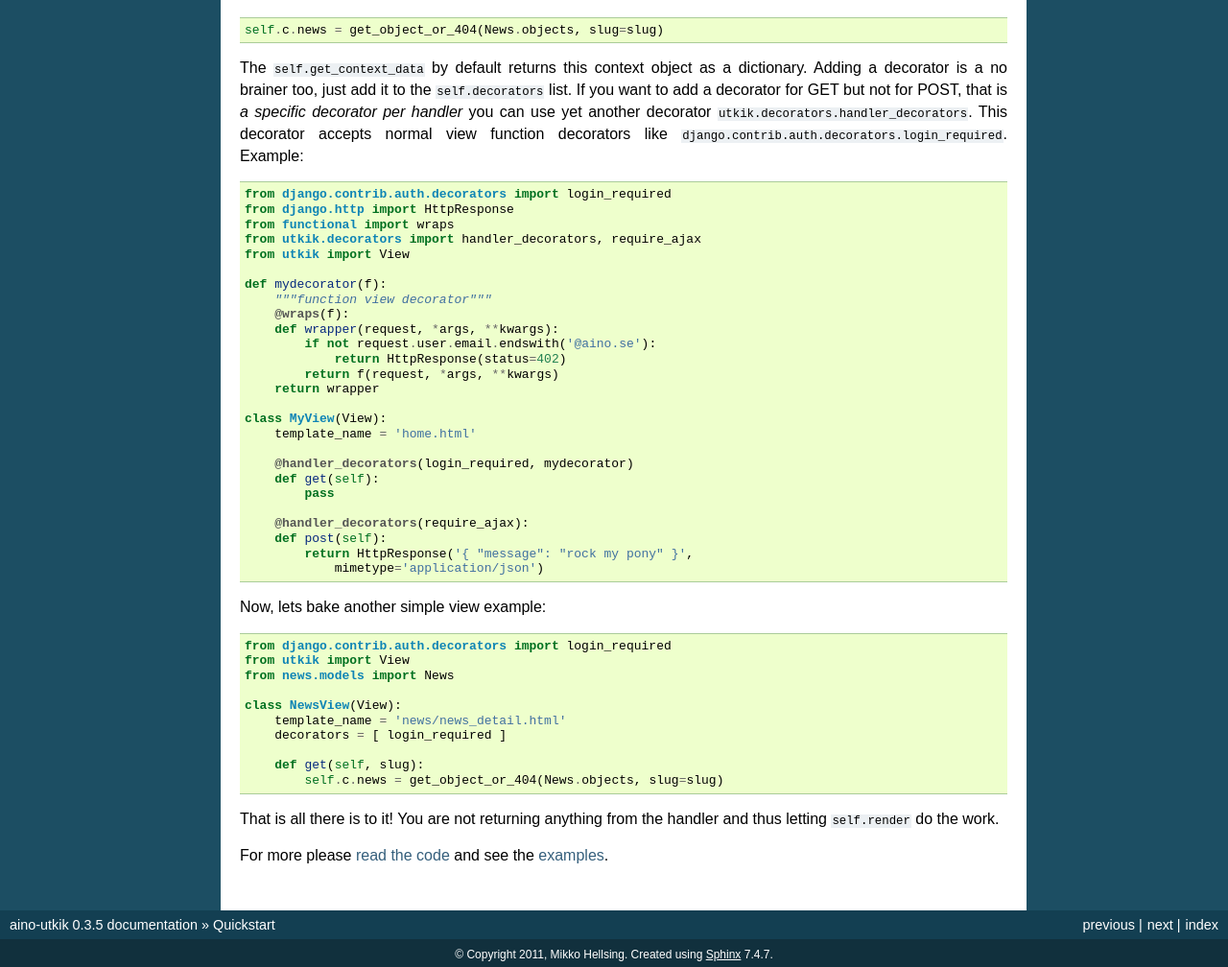
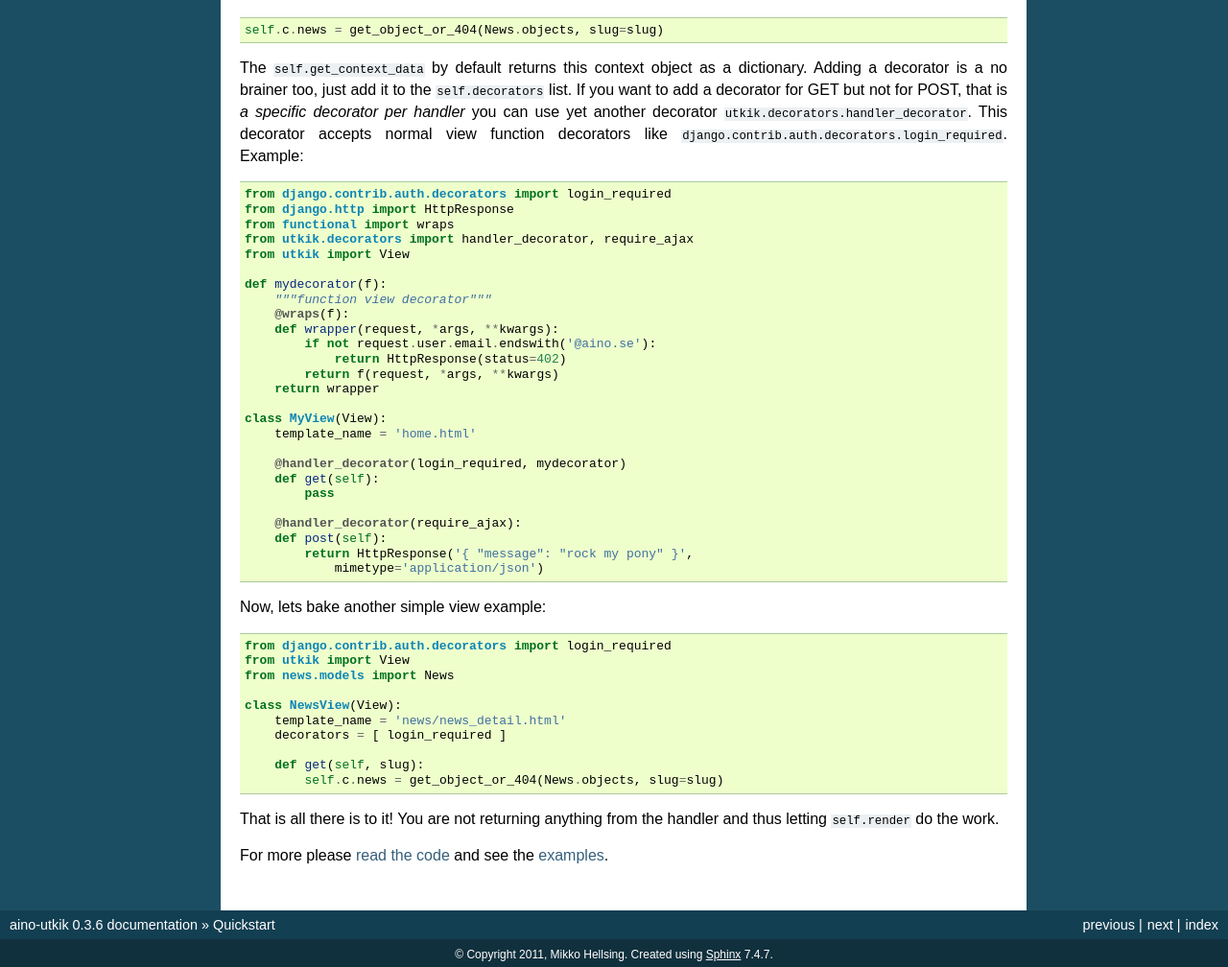
Before and after one commit to sorl/aino-utkik, a Sphinx documentation site: the page built from docs/quickstart.rst, in a window 1280 px wide and 1400 px high, scrolled down 1151 px. Shown: the part 389-1397 px from the top of the window at 96% size. Built offline with Sphinx 7.4.7, drawn with Linux system fonts in a browser that asks for light colours; some of the changed text lies outside the part shown.

Commit message:
it should be handler singular

```diff
--- a/docs/conf.py
+++ b/docs/conf.py
@@ -48,9 +48,9 @@ copyright = u'2011, Mikko Hellsing'
 # built documents.
 #
 # The short X.Y version.
-version = '0.3.5'
+version = '0.3.6'
 # The full version, including alpha/beta/rc tags.
-release = '0.3.5'
+release = '0.3.6'
 
 # The language for content autogenerated by Sphinx. Refer to documentation
 # for a list of supported languages.
--- a/docs/quickstart.rst
+++ b/docs/quickstart.rst
@@ -95,14 +95,14 @@ The ``self.get_context_data`` by default returns this context object as a
 dictionary.  Adding a decorator is a no brainer too, just add it to  the
 ``self.decorators`` list. If you want to add a decorator for GET but not for
 POST, that is *a specific decorator per handler* you can use yet another
-decorator ``utkik.decorators.handler_decorators``. This decorator accepts normal
+decorator ``utkik.decorators.handler_decorator``. This decorator accepts normal
 view function decorators like ``django.contrib.auth.decorators.login_required``.
 Example::
 
     from django.contrib.auth.decorators import login_required
     from django.http import HttpResponse
     from functional import wraps
-    from utkik.decorators import handler_decorators, require_ajax
+    from utkik.decorators import handler_decorator, require_ajax
     from utkik import View
 
     def mydecorator(f):
@@ -117,11 +117,11 @@ Example::
     class MyView(View):
         template_name = 'home.html'
 
-        @handler_decorators(login_required, mydecorator)
+        @handler_decorator(login_required, mydecorator)
         def get(self):
             pass
 
-        @handler_decorators(require_ajax):
+        @handler_decorator(require_ajax):
         def post(self):
             return HttpResponse('{ "message": "rock my pony" }',
                 mimetype='application/json')
--- a/setup.py
+++ b/setup.py
@@ -3,7 +3,7 @@ from setuptools import setup, find_packages
 
 setup(
     name='aino-utkik',
-    version='0.3.5',
+    version='0.3.6',
     description='Small, clean code with a lazy view dispatcher and class based views for Django.',
     long_description=open('README.rst').read(),
     author='Mikko Hellsing',
```
Also changed, not shown: 1 other file.
